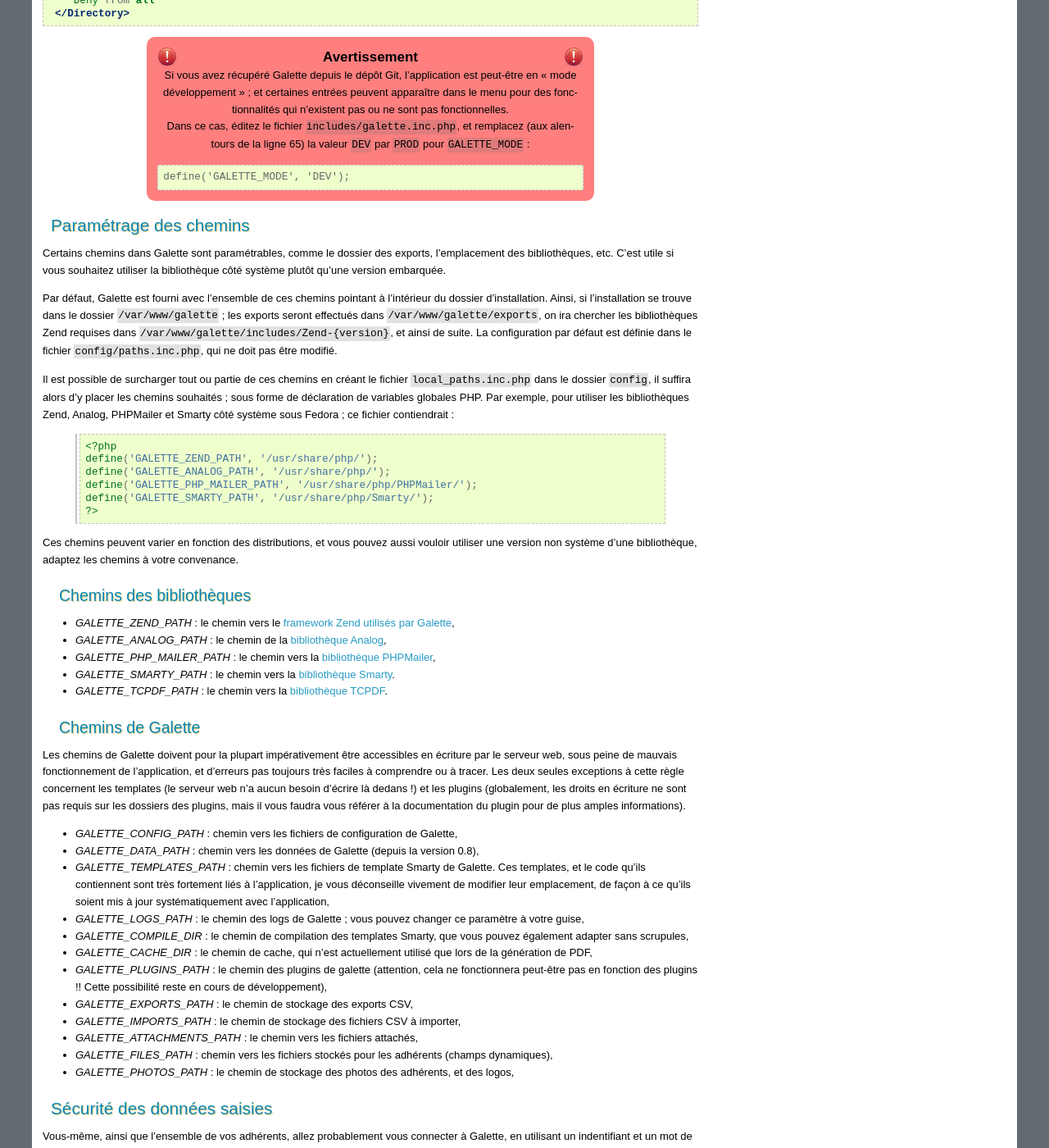
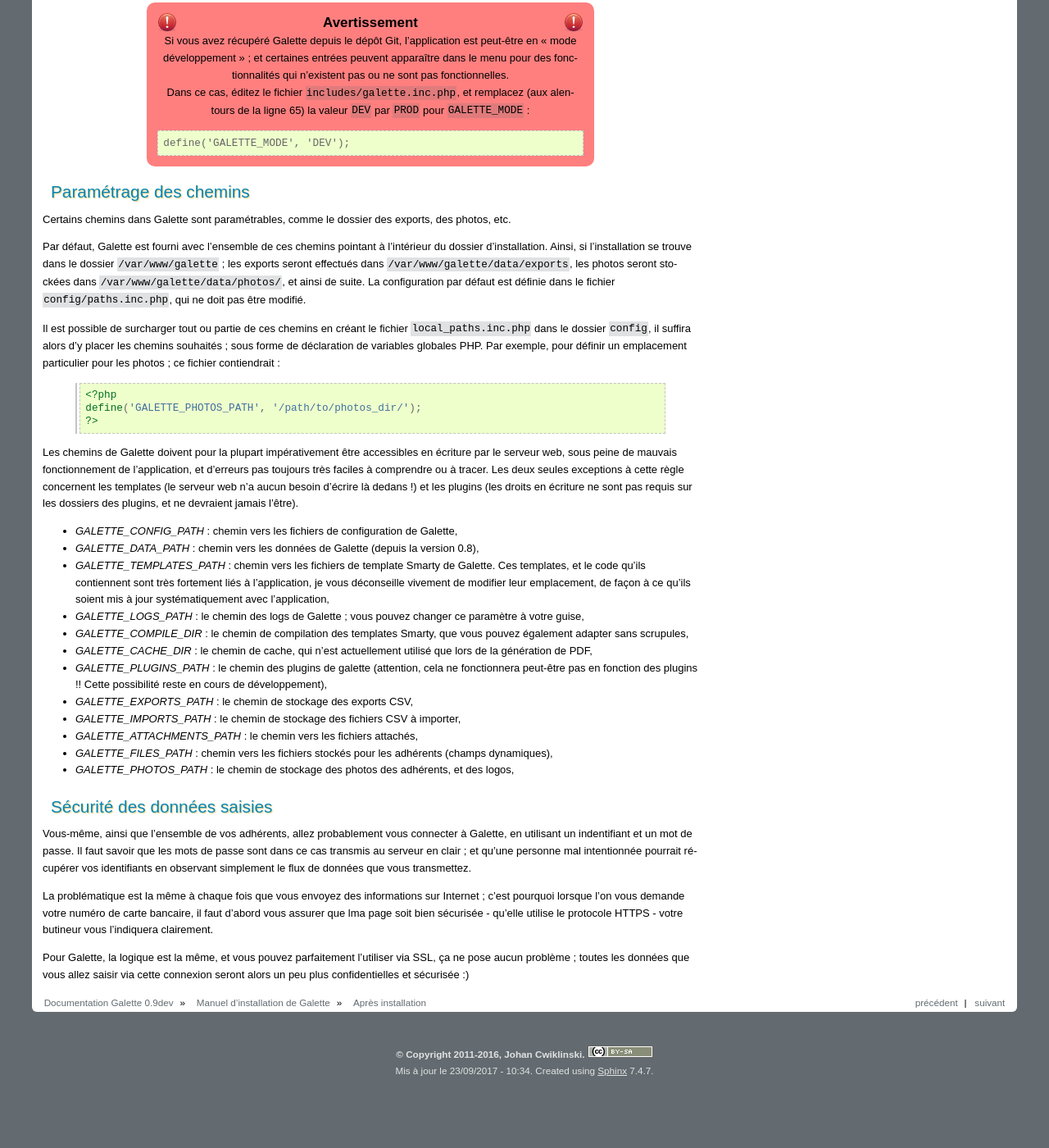
Before and after one commit to galette/galettedoc, a Sphinx documentation site: the page built from source/installation/postinstall.rst, in a window 1280 px wide and 1400 px high, scrolled down 526 px. Shown: the whole window at 82% size. Built offline with Sphinx 7.4.7, drawn with Linux system fonts in a browser that asks for light colours; after the commit the page ends 1843 px from its top, so only the background shows below that; some of the changed text lies outside the part shown.

Commit message:
Il n'est plus possible de configurer les chemins des bibliothèques

```diff
--- a/source/installation/galette.rst
+++ b/source/installation/galette.rst
@@ -168,7 +168,7 @@
 
 .. note:: Cet écran n'est affiché qu'en cas d'installation. Lors d'une mise à jour, les paramètres administrateurs auront déjà été renseignés ;)
 
-L'écran suivant vous demande de saisir les informations de l'administrateur de Galette. Par la suite, certains comptes créés via l'interface pourront être élevés au rang d'administrateur également, mais celui qui est créé à l'installation n'est pas un adhérent, et ne peut pas être supprimé.
+L'écran suivant vous demande de saisir les informations de l'administrateur de Galette. Par la suite, certains comptes créés via l'interface pourront être élevés au rang d'administrateur également, mais celui qui est créé à l'installation n'est pas un adhérent, il ne peut pas être supprimé et possède certains droits particuliers.
 
 .. image:: ../_styles/static/images/installation/6_admin.png
    :scale: 70%
--- a/source/installation/postinstall.rst
+++ b/source/installation/postinstall.rst
@@ -34,37 +34,20 @@
 Paramétrage des chemins
 =======================
 
-Certains chemins dans Galette sont paramétrables, comme le dossier des exports, l'emplacement des bibliothèques, etc. C'est utile si vous souhaitez utiliser la bibliothèque côté système plutôt qu'une version embarquée.
+Certains chemins dans Galette sont paramétrables, comme le dossier des exports, des photos, etc.
 
-Par défaut, Galette est fourni avec l'ensemble de ces chemins pointant à l'intérieur du dossier d'installation. Ainsi, si l'installation se trouve dans le dossier ``/var/www/galette`` ; les exports seront effectués dans ``/var/www/galette/exports``, on ira chercher les bibliothèques Zend requises dans ``/var/www/galette/includes/Zend-{version}``, et ainsi de suite.
+Par défaut, Galette est fourni avec l'ensemble de ces chemins pointant à l'intérieur du dossier d'installation. Ainsi, si l'installation se trouve dans le dossier ``/var/www/galette`` ; les exports seront effectués dans ``/var/www/galette/data/exports``, les photos seront stockées dans ``/var/www/galette/data/photos/``, et ainsi de suite.
 La configuration par défaut est définie dans le fichier ``config/paths.inc.php``, qui ne doit pas être modifié.
 
-Il est possible de surcharger tout ou partie de ces chemins en créant le fichier ``local_paths.inc.php`` dans le dossier ``config``, il suffira alors d'y placer les chemins souhaités ; sous forme de déclaration de variables globales PHP. Par exemple, pour utiliser les bibliothèques Zend, Analog, PHPMailer et Smarty côté système sous Fedora ; ce fichier contiendrait :
+Il est possible de surcharger tout ou partie de ces chemins en créant le fichier ``local_paths.inc.php`` dans le dossier ``config``, il suffira alors d'y placer les chemins souhaités ; sous forme de déclaration de variables globales PHP. Par exemple, pour définir un emplacement particulier pour les photos ; ce fichier contiendrait :
 
    .. code-block:: php
 
       <?php
-      define('GALETTE_ZEND_PATH', '/usr/share/php/');
-      define('GALETTE_ANALOG_PATH', '/usr/share/php/');
-      define('GALETTE_PHP_MAILER_PATH', '/usr/share/php/PHPMailer/');
-      define('GALETTE_SMARTY_PATH', '/usr/share/php/Smarty/');
+      define('GALETTE_PHOTOS_PATH', '/path/to/photos_dir/');
       ?>
 
-Ces chemins peuvent varier en fonction des distributions, et vous pouvez aussi vouloir utiliser une version non système d'une bibliothèque, adaptez les chemins à votre convenance.
-
-Chemins des bibliothèques
--------------------------
-
-* `GALETTE_ZEND_PATH` : le chemin vers le :ref:`framework Zend utilisés par Galette <zend_db>`,
-* `GALETTE_ANALOG_PATH` : le chemin de la :ref:`bibliothèque Analog <galettelog>`,
-* `GALETTE_PHP_MAILER_PATH` : le chemin vers la :ref:`bibliothèque PHPMailer <phpmailer>`,
-* `GALETTE_SMARTY_PATH` : le chemin vers la :ref:`bibliothèque Smarty <smarty>`.
-* `GALETTE_TCPDF_PATH` : le chemin vers la :ref:`bibliothèque TCPDF <pdf>`.
-
-Chemins de Galette
-------------------
-
-Les chemins de Galette doivent pour la plupart impérativement être accessibles en écriture par le serveur web, sous peine de mauvais fonctionnement de l'application, et d'erreurs pas toujours très faciles à comprendre ou à tracer. Les deux seules exceptions à cette règle concernent les templates (le serveur web n'a aucun besoin d'écrire là dedans !) et les plugins (globalement, les droits en écriture ne sont pas requis sur les dossiers des plugins, mais il vous faudra vous référer à la documentation du plugin pour de plus amples informations).
+Les chemins de Galette doivent pour la plupart impérativement être accessibles en écriture par le serveur web, sous peine de mauvais fonctionnement de l'application, et d'erreurs pas toujours très faciles à comprendre ou à tracer. Les deux seules exceptions à cette règle concernent les templates (le serveur web n'a aucun besoin d'écrire là dedans !) et les plugins (les droits en écriture ne sont pas requis sur les dossiers des plugins, et ne devraient jamais l'être).
 
 * `GALETTE_CONFIG_PATH` : chemin vers les fichiers de configuration de Galette,
 * `GALETTE_DATA_PATH` : chemin vers les données de Galette (depuis la version 0.8),
```
